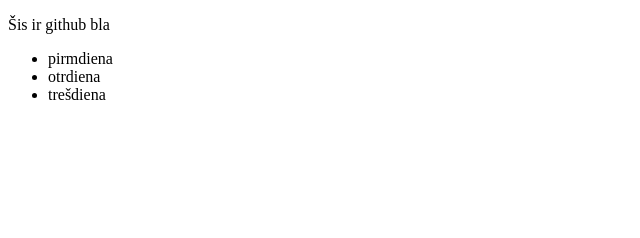
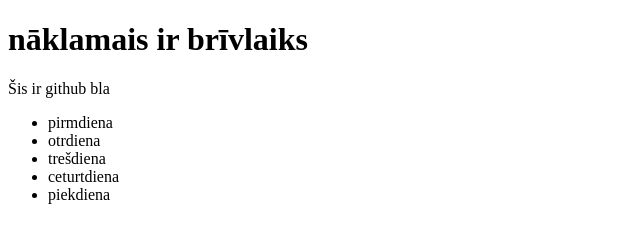
Before and after one commit to Zupitdroci/gribas-gulet-17.10, a plain HTML site: page index.html in a window 1280 px wide. Shown: the whole page, without its empty margins (0-640 px from the left). Drawn offline with Linux system fonts and the light colour scheme.

Commit message:
pabeidzu vienu sarakstu un pievienoju virsrakstu

```diff
--- a/index.html
+++ b/index.html
@@ -6,12 +6,15 @@
     <title>Document</title>
 </head>
 <body>
+    <h1>nāklamais ir brīvlaiks</h1>
     <p>Šis ir github bla</p>
     <div>
         <ul>
             <li>pirmdiena</li>
             <li>otrdiena</li>
             <li>trešdiena</li>
+            <li>ceturtdiena</li>
+            <li>piekdiena</li>
         </ul>
     </div>
 </body>
```
